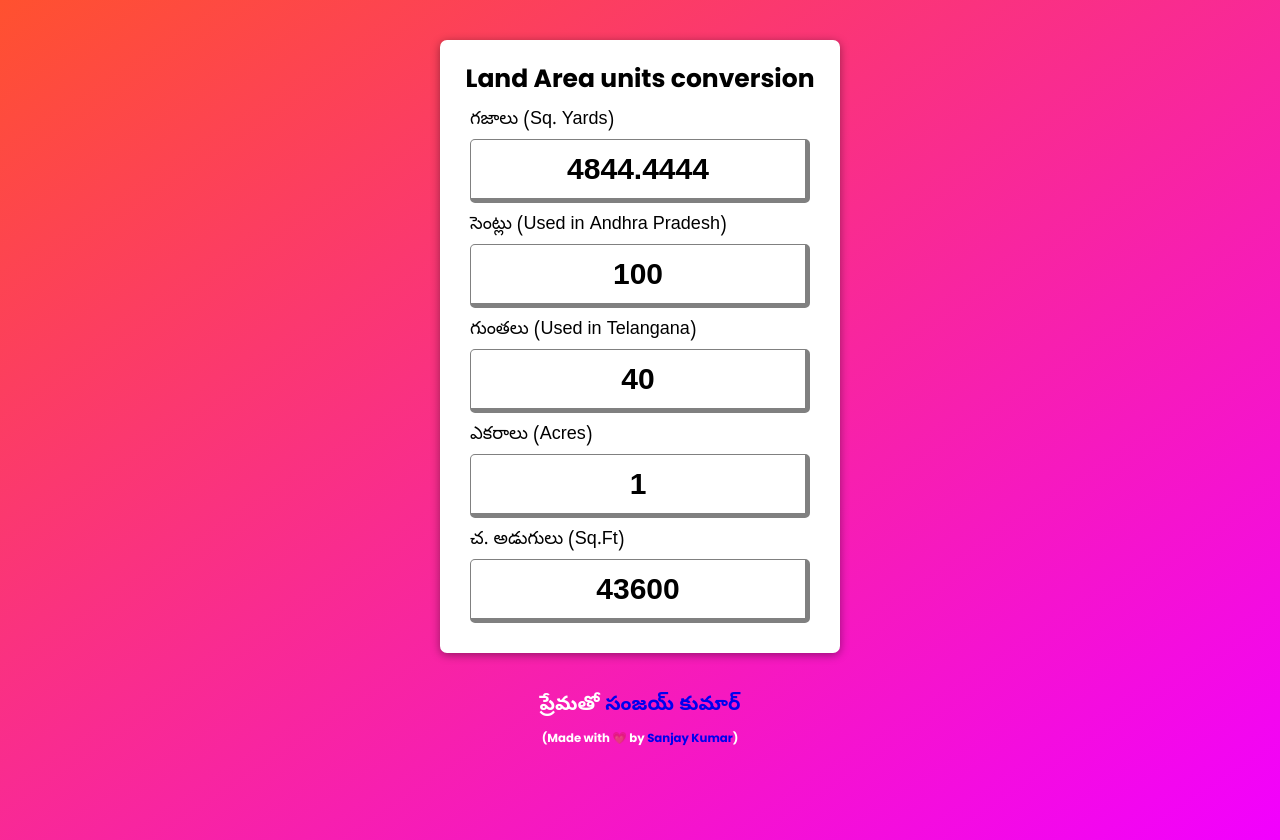
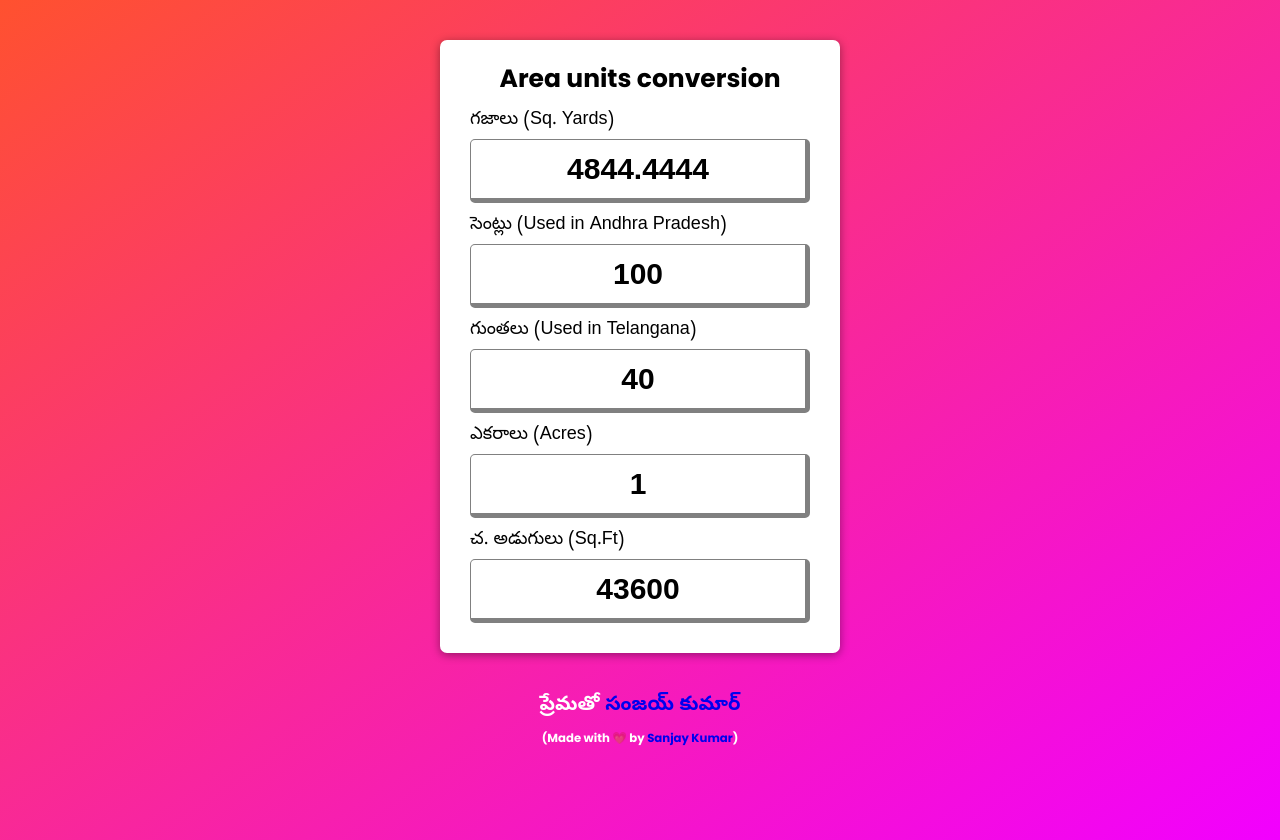
Before and after one commit to sanjay-72/Local-Land-Area-Converter, a plain HTML site: page index.html in a window 1280 px wide. Drawn offline with Linux system fonts and the light colour scheme.

Commit message:
Name Update

```diff
--- a/index.html
+++ b/index.html
@@ -25,7 +25,7 @@
 <body>
     <div id="container">
 
-        <h1>Land Area units conversion</h1>
+        <h1>Area units conversion</h1>
 
         <div class="input-wrapper">
             <label>గజాలు (Sq. Yards)</label><br>
```
